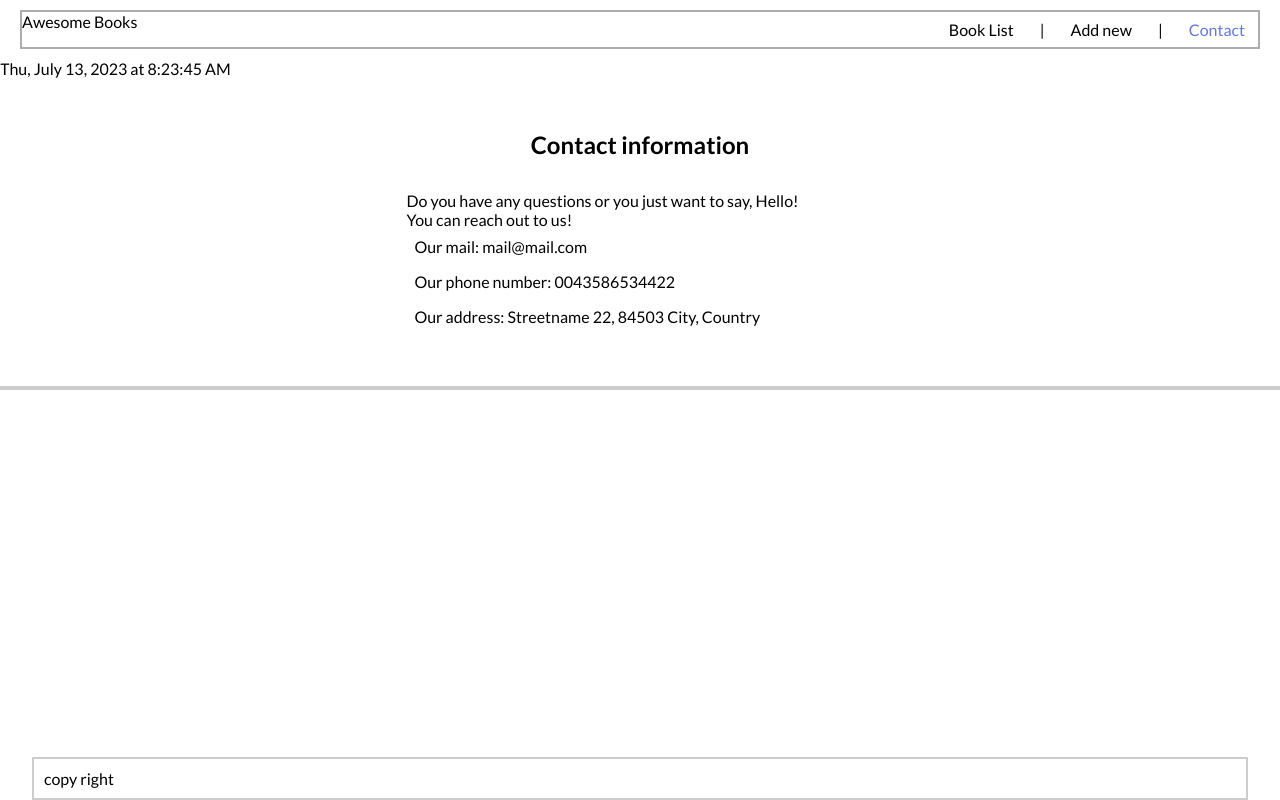
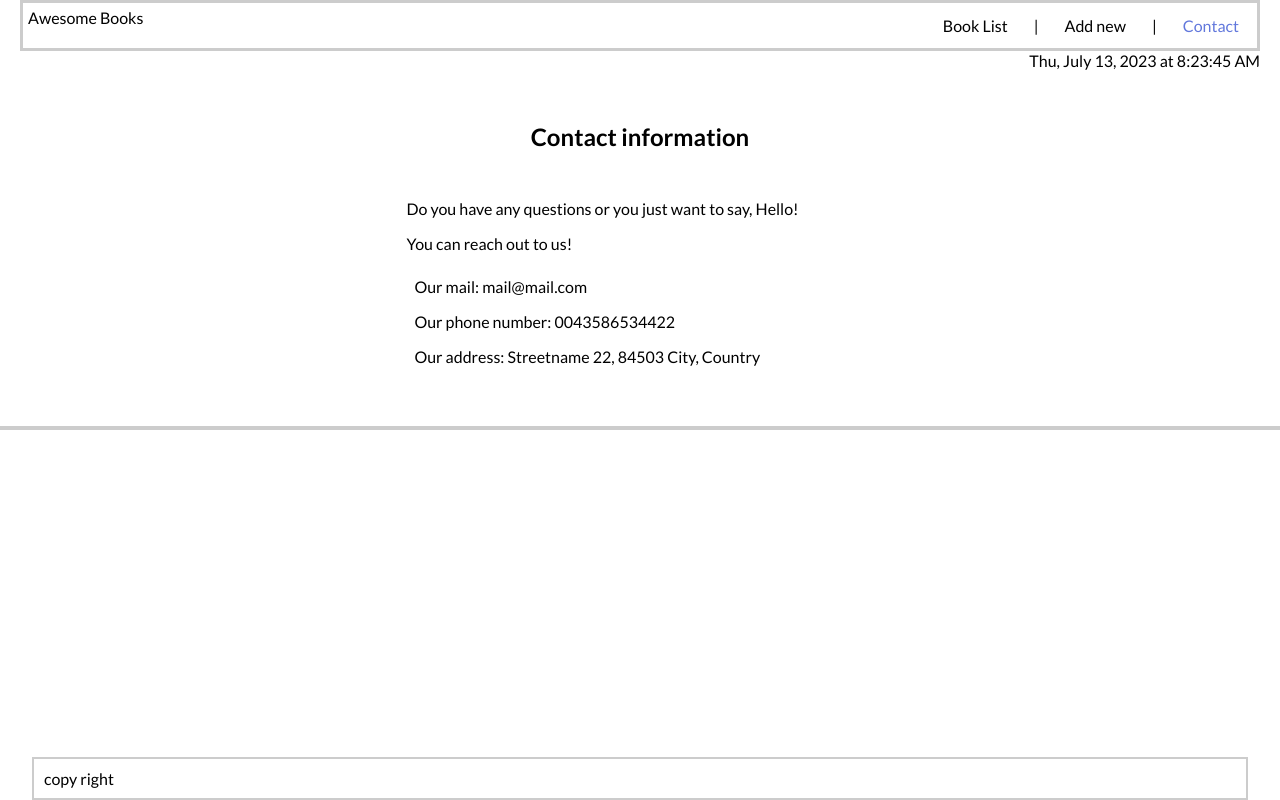
Before and after one commit to mulugithub/Awesome_Books, a plain HTML site: page index.html in a window 1280 px wide. Both pictures are taken after a click on the link "Contact". Drawn offline with Linux system fonts and the light colour scheme.

Commit message:
Add padding and margin to navbar

```diff
--- a/styles.css
+++ b/styles.css
@@ -29,6 +29,10 @@ section.book-container {
   display: flex;
   flex-direction: column;
   flex-wrap: wrap;
+}
+
+.book-list {
+  border: 3px solid #ccc;
 }
 
 article {
@@ -124,13 +128,17 @@ button.remove-btn {
   color: #333;
   display: flex;
   justify-content: space-between;
-  border:  2px solid #afacac;
-  margin: 10px 20px;
+  border:  3px solid #ccc;
+  /* width: 95%; */
+  padding: 5px;
+  margin: 0 20px;
 }
 
 nav ul {
   display: flex;
   list-style: none;
+  align-items: center;
+  justify-content: center;
 }
 
 nav li {
@@ -159,13 +167,19 @@ nav a:focus {
 
 #date-container {
   display: flex;
-}
-#date-time {
-  align-self: flex-end;
+  justify-content: flex-end;
+  margin-right: 20px;
 }
 
-.contact ul > li{
-  list-style: circle;
+.contact article {
+  display: flex;
+  flex-direction: column;
+  gap: 1rem;
+  justify-content: center;
+}
+
+.contact article ul > li{
+  list-style-type: circle;
 }
 
 footer {
```
